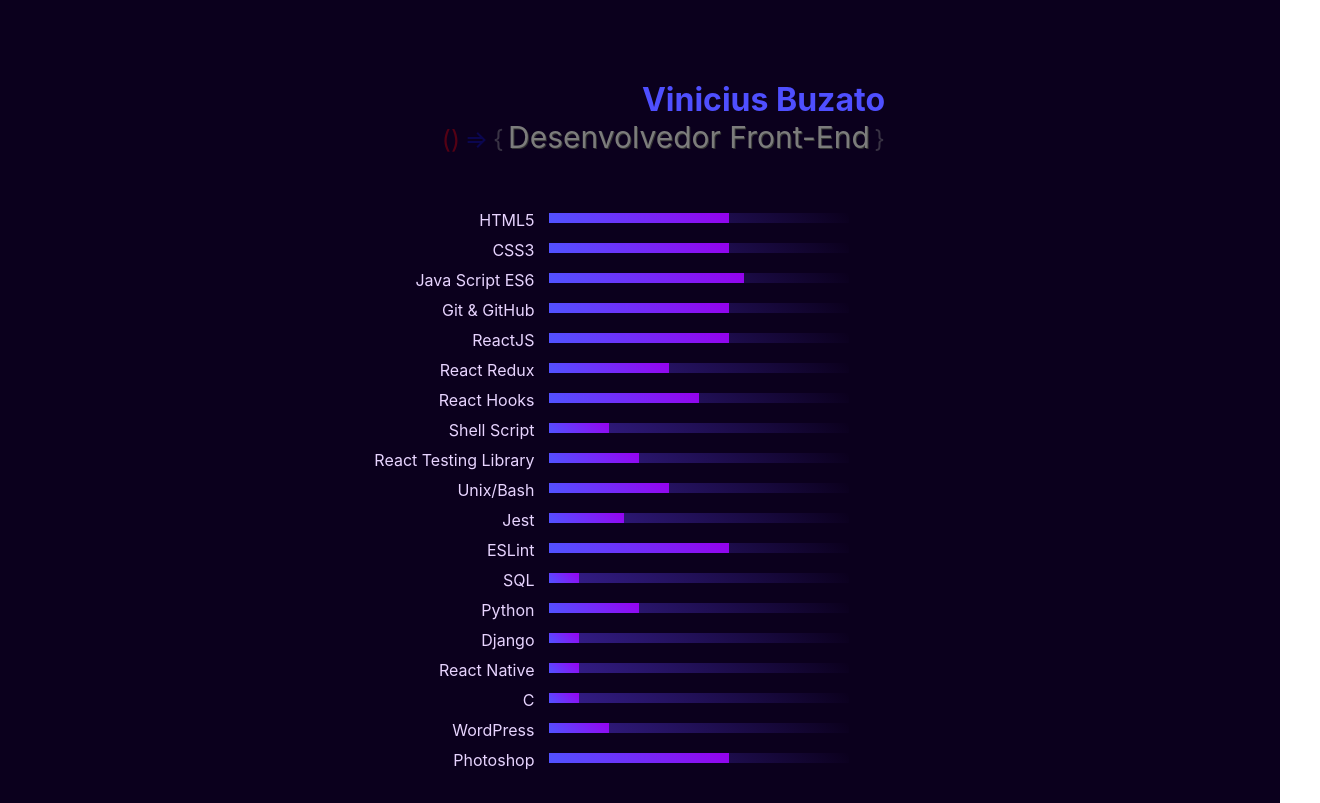
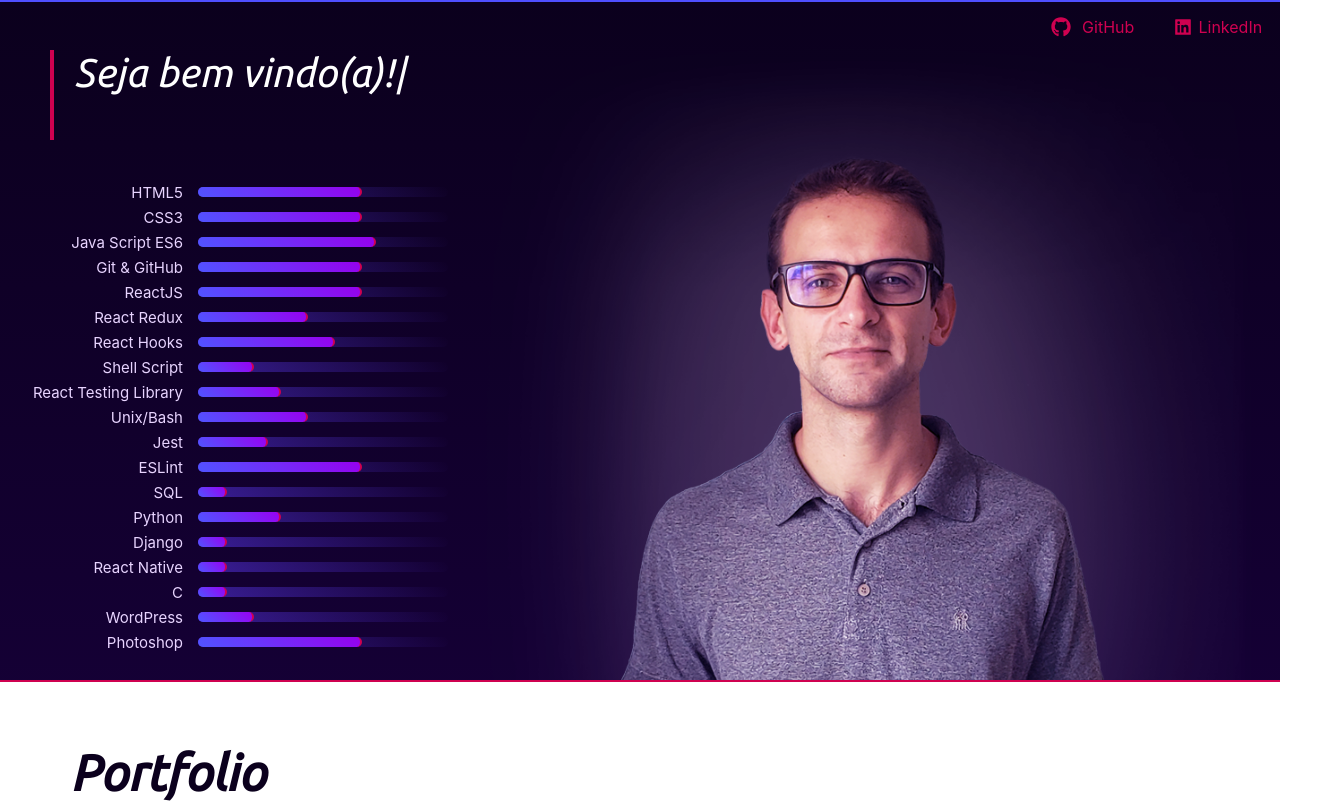
Before and after one commit to vbuzato/vbuzato.github.io, a React (Create React App) app: page / in a window 1280 px wide. Shown: the top 803 px of the page, 1320 px wide, since content can reach past the window. Built offline with nearby package versions, Linux system fonts and the light colour scheme.

Commit message:
Criado skills, foto da home e apresentaçao animada

```diff
--- a/package.json
+++ b/package.json
@@ -13,6 +13,7 @@
     "react-icons": "^4.1.0",
     "react-router-dom": "^5.2.0",
     "react-scripts": "4.0.1",
+    "typewriter-effect": "^2.17.0",
     "web-vitals": "^0.2.4"
   },
   "scripts": {
--- a/public/index.html
+++ b/public/index.html
@@ -1,14 +1,17 @@
 <!DOCTYPE html>
 <html lang="en">
+
 <head>
   <meta charset="utf-8" />
   <link rel="icon" href="%PUBLIC_URL%/favicon.ico" />
   <meta name="viewport" content="width=device-width, initial-scale=1" />
   <meta name="theme-color" content="#000000" />
-    <meta
-      name="description"
-      content="Web site created using create-react-app"
-    />
+  <link rel="preconnect" href="https://fonts.gstatic.com">
+  <link href="https://fonts.googleapis.com/css2?family=Lato:ital@1&family=Roboto:wght@300&display=swap"
+    rel="stylesheet">
+  <link rel="preconnect" href="https://fonts.gstatic.com">
+  <link href="https://fonts.googleapis.com/css2?family=Ubuntu:ital@1&display=swap" rel="stylesheet">
+  <meta name="description" content="Web site created using create-react-app" />
   <link rel="apple-touch-icon" href="%PUBLIC_URL%/logo192.png" />
   <!--
       manifest.json provides metadata used when your web app is installed on a
@@ -26,6 +29,7 @@
     -->
   <title>React App</title>
 </head>
+
 <body>
   <noscript>You need to enable JavaScript to run this app.</noscript>
   <div id="root"></div>
@@ -40,4 +44,5 @@
       To create a production bundle, use `npm run build` or `yarn build`.
     -->
 </body>
+
 </html>
--- a/src/App.css
+++ b/src/App.css
@@ -40,10 +40,9 @@
 }
 
 .App {
-  /* text-align: center; */
-  background-color: #282c34;
-  background-color: #020105;
-  background-color: #0b001d;
+  /* background-color: #282c34; */
+  background: linear-gradient( #0b001d, #17003b);
+
 }
 
 header {
@@ -52,12 +51,13 @@
   align-items: center;
   position: fixed;
   border-top: 2px solid var(--color1);
-  background-color: rgba(255, 255, 255, 0.062);
+  /* background-color: rgba(255, 255, 255, 0.062); */
+  /* background-color: #0b001d; */
   width: 100%;
   height: 50px;
 }
 
-header a {
+header div a {
   display: flex;
   align-items: center;
   margin: 0 10px;
@@ -70,16 +70,24 @@
   justify-content: space-around;
 }
 
-header a:hover {
+.icons-header {
+  width: 250px;
+  display: flex;
+  /* border: 1px solid white; */
+}
+
+header div a:hover {
   color: #74002d;
 }
 
 .wrap-content {
   display: flex;
-  flex-wrap: wrap;
+  /* flex-wrap: wrap; */
   justify-content: space-around;
-  align-items: flex-start;
-  padding: 80px;
+  /* align-items: flex-start; */
+  padding-left: 20px;
+  padding-right: 20px;
+  padding-top: 30px;
 
 }
 
@@ -88,81 +96,77 @@
 }
 
 .index-text-box {
-  width: 520px;
+  width: 440px;
   /* border: 1px solid rgb(179, 29, 29); */
-  text-align: right;
-  margin-right: 30px;
-  margin-bottom: 30px;
+  /* text-align: right; */
+  /* margin-right: -100px; */
+  margin-top: 20px;
 }
 
-.sub-title{
-  color: var(--colorText1);
-  font-size: 30px;
-  margin: 0;
-  text-shadow: 1px 1px rgb(53, 53, 53);
+.animated-text-home {
+  color: white;
+  font-size: 40px;
+  font-family: 'Ubuntu', sans-serif;
+  width: 600px;
+  height: 90px;
+  border-left: 4px solid #cf0150;
+  /* margin-top: 10px; */
+  margin-bottom: 40px;
+  /* margin-left: 175px; */
+  margin-left: 30px;
+  padding-left: 20px;
+  /* font-family: 'Lato', sans-serif; */
 }
 
+/* .sub-title{
+  color: var(--colorText1);
+  font-size: 50px;
+  margin: 0;
+  text-shadow: 2px 2px #cf015085;
+  color: white;
+} */
+
 .name {
-  /* font-size: 70px; */
+  font-size: 35px;
+  color: white;
   /* line-height: 80px; */
-  margin: 0;
+  /* margin: 0; */
   /* text-shadow: 1px 1px rgb(233, 100, 133); */
+  left: 600px;
+  /* font-family: 'Caveat', cursive; */
+  font-weight: 500;
 }
 
 .hard-skills {
-  width: 700px;
-  border-radius: 5px;
-  /* color: #cf0150; */
+  width: 440px;
   color: #e8d4ff;
-  /* background: linear-gradient(45deg, #5054FF, rgb(162, 0, 255, 0.8)); */
-  margin-top: 50px;
-  /* padding: 10px; */
-  font-size: 16px;
-  /* display: flex; */
-  /* flex-wrap: wrap; */
-  /* justify-content: space-between; */
+  /* margin-top: 50px; */
+  /* border: 1px solid rgba(0, 204, 255, 0.1); */
 }
 
 .eachItem {
   display: flex;
   align-items: center;
-  width: 550px;
-  /* border-bottom: 1px solid rgba(0, 204, 255, 0.1); */
+  width: 440px;
+  /* border: 1px solid rgba(0, 204, 255, 0.1); */
   /* border-bottom: 1px solid rgb(179, 29, 29, 0.1); */
-
-
 }
 
 .skill-item {
-  width: 180px;
-  margin: 5px;
+  width: 160px;
+  margin: 3px;
   margin-right: 15px;
   /* border: 1px solid rgb(179, 29, 29); */
-}
-
-.red {
-  color: rgba(255, 0, 0, 0.3);
-}
-
-.blue {
-  color: rgba(13, 15, 155, 0.4);
-}
-
-.yellow {
-  color: rgba(128, 128, 128, 0.4);
-}
-
-.red,
-.blue,
-.yellow {
-font-size: 25px;
+  font-size: 15px;
+  text-align: right;
 }
 
 footer {
   display: flex;
   align-items: center;
   border-top: 1px solid var(--colorText1);
-  background: linear-gradient(45deg, #5054FF, rgb(162, 0, 255, 0.9));
+  /* background: linear-gradient(45deg, #5054FF, rgb(162, 0, 255, 0.9)); */
+  background-color: rgb(0, 153, 158);
   width: 100%;
   padding: 20px;
 }
@@ -175,17 +179,19 @@
   fill: #74002d;
 }
 .progress-bar {
-  width: 400px;
+  width: 250px;
   height: 15px;
   position: relative;
 }
 .gray-bar {
-  width: 300px;
+  width: 250px;
   height: 10px;
   background: linear-gradient(45deg, rgb(97, 61, 255, 0.5), rgba(80, 32, 253, 0.0));
   /* background: linear-gradient(45deg, rgb(168, 168, 168), rgb(235, 235, 235, 0.2)); */
   position: absolute;
   z-index: 1;
+  border-radius: 5px;
+  margin-top: 2px;
 }
 
 .color-bar {
@@ -194,6 +200,9 @@
   background: linear-gradient(45deg, #5054FF, rgb(162, 0, 255, 0.9));
   position: absolute;
   z-index: 1;
+  border-right: 2px solid #cf0150;
+  border-radius: 5px;
+  margin-top: 2px;
 }
 
 .contact-form {
@@ -221,3 +230,25 @@
 .contact-form textarea::placeholder {
   color: rgb(179, 179, 179);
 }
+
+.photo {
+  width: 900px;
+  min-width: 650px;
+  height: 900px;
+  background: url('../src/images/foto_portfolio_vinicius.png') no-repeat center bottom;
+  background-size: contain;
+  margin-top: -250px;
+}
+
+.portfolio {
+  border-top: 2px solid #cf0150;
+  background-color: white;
+  padding: 20px;
+}
+
+.title {
+  font-size: 50px;
+  font-family: 'Ubuntu', sans-serif;
+  margin-left: 50px;
+  color: #0b001d;
+}
--- a/src/App.js
+++ b/src/App.js
@@ -1,17 +1,19 @@
 import { Route, Switch } from 'react-router-dom';
 import './App.css';
-import Footer from './components/Footer';
-// import Header from './components/Header';
+// import Footer from './components/Footer';
+import Header from './components/Header';
 import Home from './components/Home';
+import Portfolio from './components/Portfolio';
 
 function App() {
   return (
     <div className="App">
-      {/* <Header /> */}
+      <Header />
       <Switch>
         <Route exact path="/" component={ Home } />
       </Switch>
-      <Footer />
+      <Portfolio />
+      {/* <Footer /> */}
     </div>
   );
 }
--- a/src/components/Header.js
+++ b/src/components/Header.js
@@ -1,26 +1,24 @@
-import { Link } from 'react-router-dom';
+// import { Link } from 'react-router-dom';
 
-import { TiHome } from 'react-icons/ti';
-import { GrWorkshop } from 'react-icons/gr';
-import { BsFillPersonLinesFill } from 'react-icons/bs';
+import { FaGithub } from 'react-icons/fa';
+import { AiFillLinkedin } from 'react-icons/ai';
 
 export default function Header() {
   const iconSize = 20;
   return (
     <header>
-      <Link to="/" className="icons">
-        <TiHome size={ iconSize } />
-        {' '}
-        Home
-      </Link>
-      <Link to="/sobre" className="icons">
-        <BsFillPersonLinesFill size={ iconSize } />
-        Sobre
-      </Link>
-      <Link to="/projetos" className="icons">
-        <GrWorkshop size={ iconSize } />
-        Projetos
-      </Link>
+      {/* <h1 className="name">Vinicius Buzato</h1> */}
+      <div className="icons-header">
+        <a href="https://github.com/vbuzato" className="icons">
+          <FaGithub size={ iconSize } />
+          {' '}
+          GitHub
+        </a>
+        <a href="https://www.linkedin.com/in/viniciusbuzato/" className="icons">
+          <AiFillLinkedin size={ iconSize } />
+          LinkedIn
+        </a>
+      </div>
     </header>
   );
 }
--- a/src/components/Home.js
+++ b/src/components/Home.js
@@ -1,5 +1,6 @@
 // import { FiHexagon } from 'react-icons/fi';
-import IndexImage from '../images/foto_portfolio_vinicius.png';
+// import IndexImage from '../images/foto_portfolio_vinicius.png';
+import Typewriter from 'typewriter-effect';
 import ProgressBar from './ProgressBar';
 
 export default function Home() {
@@ -27,16 +28,28 @@
   return (
     <main className="wrap-content">
       <div className="index-text-box">
-        <h1 className="name main-color">Vinicius Buzato</h1>
-        <span className="red">()</span>
-        {' '}
-        <span className="blue">{'=>'}</span>
-        {' '}
-        <span className="yellow">{'{'}</span>
-        {' '}
-        <span className="sub-title">Desenvolvedor Front-End</span>
-        {' '}
-        <span className="yellow">{'}'}</span>
+        <div className="animated-text-home">
+          <Typewriter
+            onInit={ (typewriter) => {
+              typewriter.typeString('Seja bem vindo(a)!')
+                .callFunction(() => {
+                  console.log('String typed out!');
+                })
+                .pauseFor(2500)
+                .deleteAll()
+                .callFunction(() => {
+                  console.log('All strings were deleted');
+                })
+                .start();
+              typewriter.typeString('Sou Vinicius Buzato, Desenvolvedor front-end.')
+                .callFunction(() => {
+                  console.log('String typed out!');
+                })
+                .pauseFor(2500)
+                .start();
+            } }
+          />
+        </div>
         <section className="hard-skills">
           {Object.keys(skills).map((skill, index) => (
             <div key={ index } className="eachItem">
@@ -46,8 +59,9 @@
           ))}
         </section>
       </div>
-      <img src={ IndexImage } alt="img" width="893px" />
-
+      <div className="photo">
+        {/* <img src={ IndexImage } alt="img" width="800px" /> */}
+      </div>
     </main>
   );
 }
--- /dev/null
+++ b/src/components/Portfolio.js
@@ -0,0 +1,7 @@
+export default function Portfolio() {
+  return (
+    <div className="portfolio">
+      <h2 className="title">Portfolio</h2>
+    </div>
+  );
+}
--- a/src/components/ProgressBar.js
+++ b/src/components/ProgressBar.js
@@ -1,11 +1,11 @@
 import PropTypes from 'prop-types';
 
 export default function ProgressBar({ progress }) {
-  const THREE = 3;
+  const SIZE = 2.7;
   return (
     <div className="progress-bar">
       <div className="gray-bar" />
-      <div className="color-bar" style={ { width: `${progress * THREE}px` } } />
+      <div className="color-bar" style={ { width: `${progress * SIZE}px` } } />
     </div>
   );
 }
```
Also changed, not shown: .eslintrc.js, 2 other files (tests, documents, lock files or other folders). Lines whose indentation alone changed are shown as unchanged.
